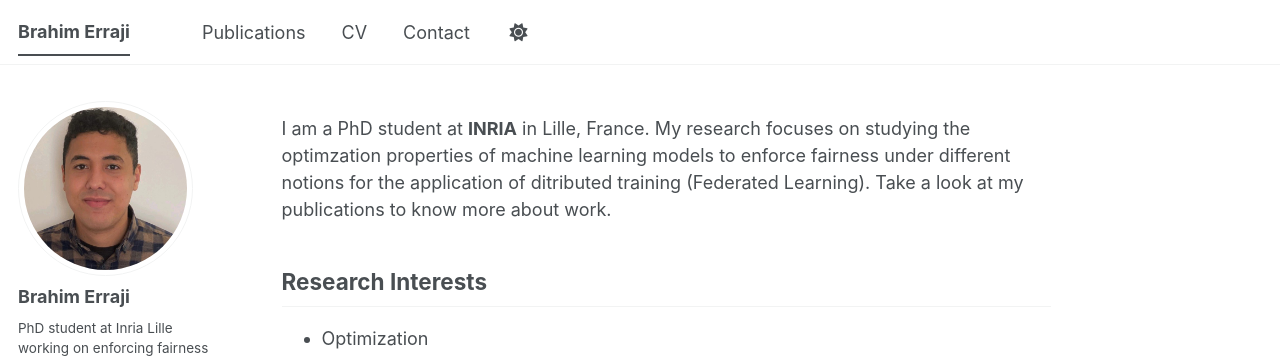
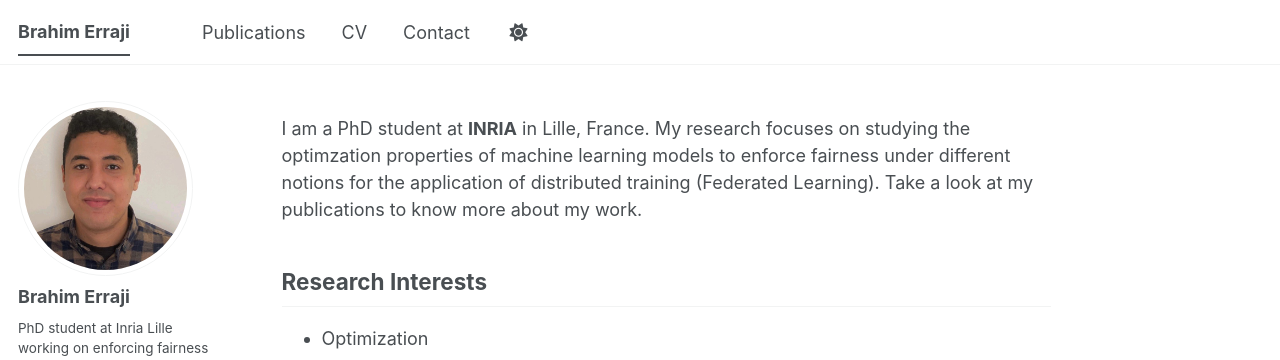
Before and after one commit to berraji/berraji.github.io, a Jekyll site: the page built from _pages/about.md, in a window 1280 px wide and 1096 px high. Shown: the top 360 px of the window. Built offline with Jekyll 4.4.1, drawn with Linux system fonts in a browser that asks for light colours; some web fonts are replaced; a script bundle is joined from its source files by our own code; library files that are not in the unit come from our copies.

Commit message:
correcting grammar

```diff
--- a/_pages/about.md
+++ b/_pages/about.md
@@ -8,7 +8,7 @@ redirect_from:
   - /about.html
 ---
 
-I am a PhD student at **INRIA** in Lille, France. My research focuses on studying the optimzation properties of machine learning models to enforce fairness under different notions for the application of ditributed training (Federated Learning). Take a look at my publications to know more about work.
+I am a PhD student at **INRIA** in Lille, France. My research focuses on studying the optimzation properties of machine learning models to enforce fairness under different notions for the application of distributed training (Federated Learning). Take a look at my publications to know more about my work.
 
 ## Research Interests
 
```
Also changed, not shown: _publications/2026-01-22-lossgaps.md (+1 -1 lines).
